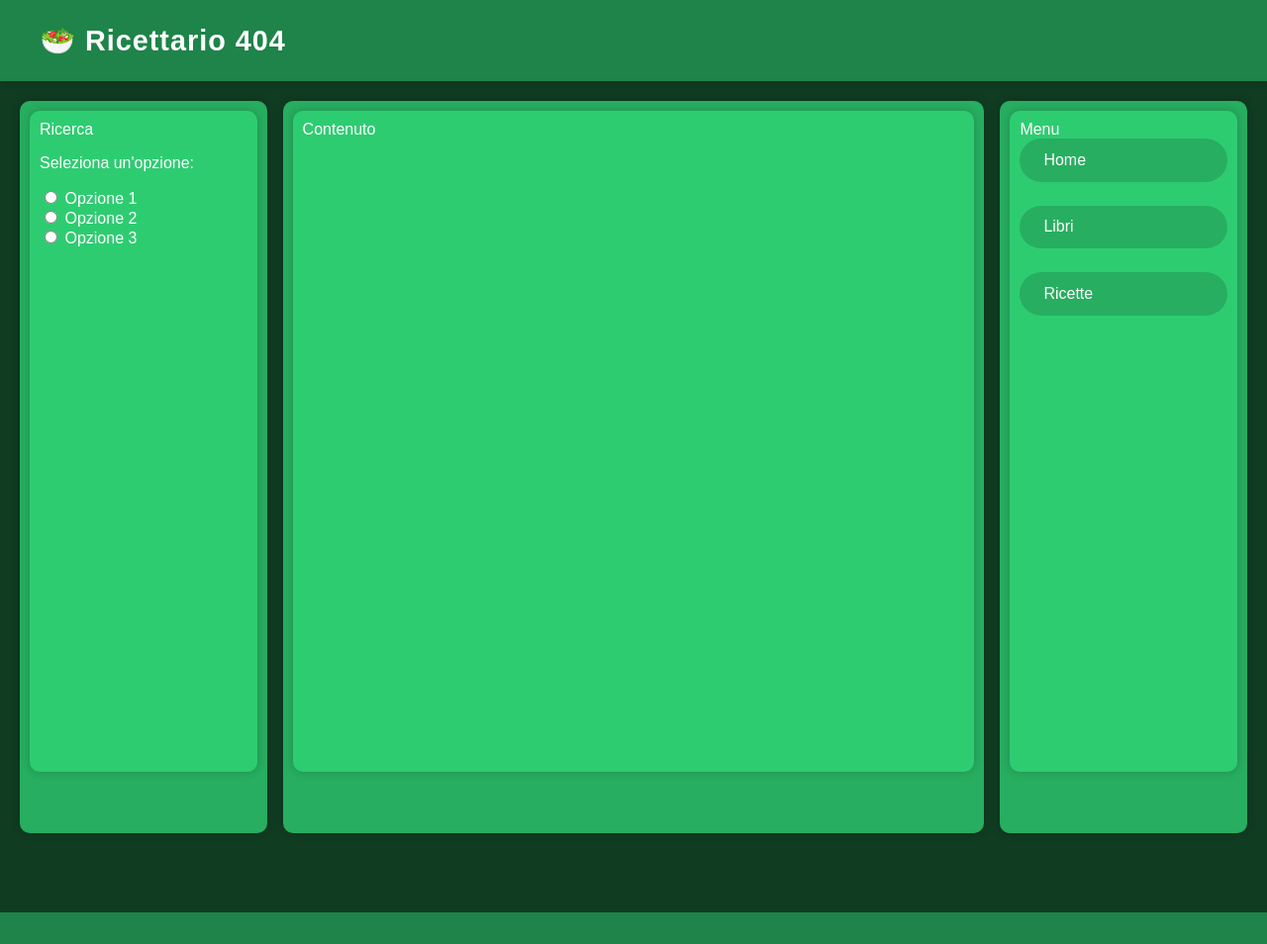
After one commit to tiaferra/404NotFounders, a PHP site: page /index2.html in a window 1280 px wide. The commit adds this page. Shown: the whole page at 99% size. Run offline with PHP 8.4, Linux system fonts and the light colour scheme.

Commit message:
modifiche e creazione file
Ho fatto delle modifiche tra cui l'aggiunta di tre riquadri, ho sistemato il menu di navigazione del sito. Non sono riuscito a capire perchè non funziona il file style.css sul mio pc, non vengono aggiornate le modifiche correttamente. ho iniziato iil riquadro della ricerca

```diff
--- a/css/style.css
+++ b/css/style.css
@@ -4,6 +4,7 @@
     --verde-medio: #27ae60;
     --verde-scuro: #1e8449;
     --bianco: #ffffff;
+    --verde-scurissimo: #103c22;
 }
 
 /* Sfondo con gradiente verde */
@@ -43,8 +44,11 @@ body {
     letter-spacing: 1px;
 }
 
+/*classe della sezione nav*/
+/*sarebbe bello anche poterlo metterlo nell'header magari, ma lo vediamo quando siamo insieme*/
 .nav {
     display: flex;
+    flex-direction: column;
     gap: 1.5rem;
 }
 
@@ -75,7 +79,7 @@ body {
     }
 }
 
-.main-nav {
+/*.main-nav {
     background-color: var(--verde-scuro);
     padding: 1rem;
     text-align: center;
@@ -84,8 +88,9 @@ body {
 
 .main-nav .nav-button {
     margin: 0 0.5rem;
-}
+}*/
 
+/*è il contenitore dei 3 riquadri*/
 .main {
     display: flex;
     gap: 1rem;
@@ -93,19 +98,32 @@ body {
     align-items: flex-start;       /* o center per centrare verticalmente */
     padding: 20px;
     height: 100vh;
-  background-color: #103c22;
+    background-color: var(--verde-scurissimo);
 }
-
+/*classe che definisce i nostri 3 riquadri principali*/
 .box {
     flex: 1;
-        height: 80%;
-      background-color: #4caf50;
+    height: 90%;
+    background-color: var(--verde-chiaro);
     color: white;
-      padding: 20px;
+    padding: 10px;
     border-radius: 10px;
     box-shadow: 0 0 10px rgba(0, 0, 0, 0.2);
  }
 
+ /*per definire la dimensione del riquadro centrale*/
 .grande{
     flex: 3;
 }
+/*l'ho creato per dare un effetto di margine ai riquadri*/
+.sfondo{
+    background-color: var(--verde-medio);
+}
+
+/*!! NON APPARE idk why, ma è la classe per il footer*/
+.footer{
+    background-color: var(--verde-scuro);
+    color: var(--bianco);
+    padding: 1rem;
+    text-align: center;
+}
--- /dev/null
+++ b/index2.html
@@ -0,0 +1,61 @@
+<!DOCTYPE html>
+<html lang="it">
+<head>
+    <meta charset="UTF-8">
+    <meta name="viewport" content="width=device-width, initial-scale=1.0">
+    <title>Ricettario - Gestione Libri</title>
+    <link rel="stylesheet" href="css/style.css">
+</head>
+<body>
+    <header class="header">
+        <div class="header-content">
+            <div class="logo">
+                🥗 Ricettario 404
+            </div>
+        </div>
+    </header>
+
+
+   <main class="main">
+        <div class="box sfondo">
+            <div class="box">Ricerca<br>
+                <form>
+                <p>Seleziona un'opzione:</p>
+                <label>
+                    <input type="radio" name="scelta" value="opzione1">
+                    Opzione 1
+                </label><br>
+                <label>
+                    <input type="radio" name="scelta" value="opzione2">
+                    Opzione 2
+                </label><br>
+                <label>
+                    <input type="radio" name="scelta" value="opzione3">
+                    Opzione 3
+                </label>
+                </form>
+
+            </div>
+        </div>
+
+         <div class="box sfondo grande">
+            <div class="box grande">Contenuto</div>
+         </div>
+
+        <div class="box sfondo">
+            <div class="box">Menu <br/>
+                <nav class="nav">
+                    <a href="#" class="nav-button">Home</a>
+                    <a href="#" class="nav-button">Libri</a>
+                    <a href="#" class="nav-button">Ricette</a>
+                </nav>
+            </div>
+
+        </div>
+    </main>
+
+    <footer class="footer">
+    </footer>
+
+</body>
+</html>
```
Also changed, not shown: index.php (+4 -3 lines). Lines whose indentation alone changed are shown as unchanged.
